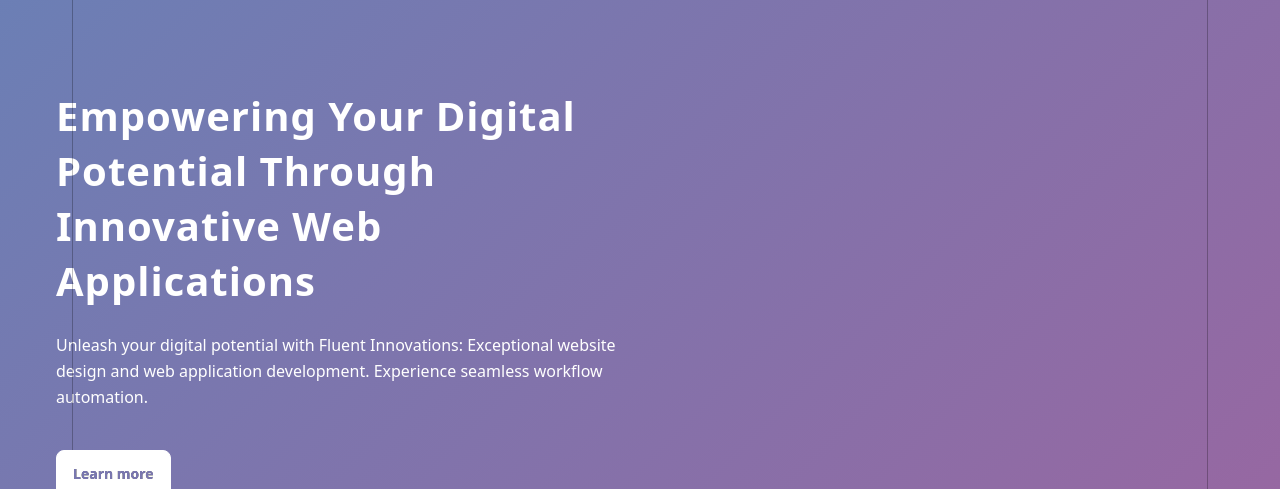
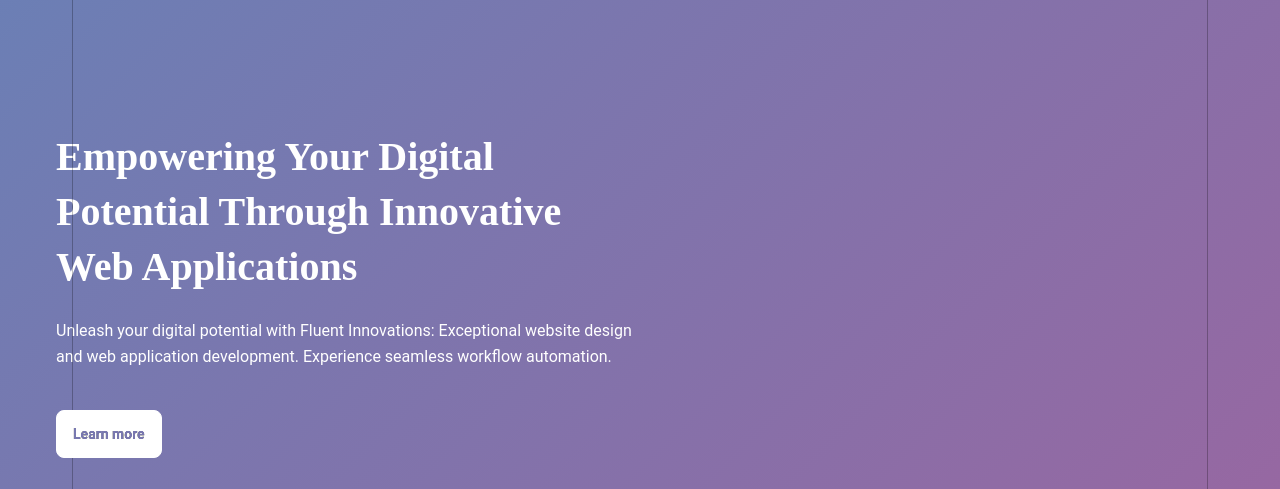
Before and after one commit to mi1knc0okies/fluentsite_astro, an Astro site: page / in a window 1280 px wide. Shown: the part 107-596 px from the top of the page. Built offline with nearby package versions, Linux system fonts and the light colour scheme; Astro itself is replaced by a stand-in of ours; a web font is replaced by a local one.

Commit message:
added fonts

```diff
--- a/tailwind.config.mjs
+++ b/tailwind.config.mjs
@@ -1,6 +1,6 @@
 /** @type {import('tailwindcss').Config} */
 
-const defaultTheme = require('tailwindcss/defaultTheme');
+const defaultTheme = require("tailwindcss/defaultTheme");
 
 export default {
 	content: ['./src/**/*.{astro,html,js,jsx,md,mdx,svelte,ts,tsx,vue}'],
@@ -28,7 +28,7 @@
 		},
 		extend: {
 			fontFamily: {
-				display: 'montserrat',
+				sans: ['roboto', ...defaultTheme.fontFamily.sans],
 			},
 		},
 	},
```
Also changed, not shown: src/components/sideSocialIcons.astro (+0 -21 lines), src/base.css.
